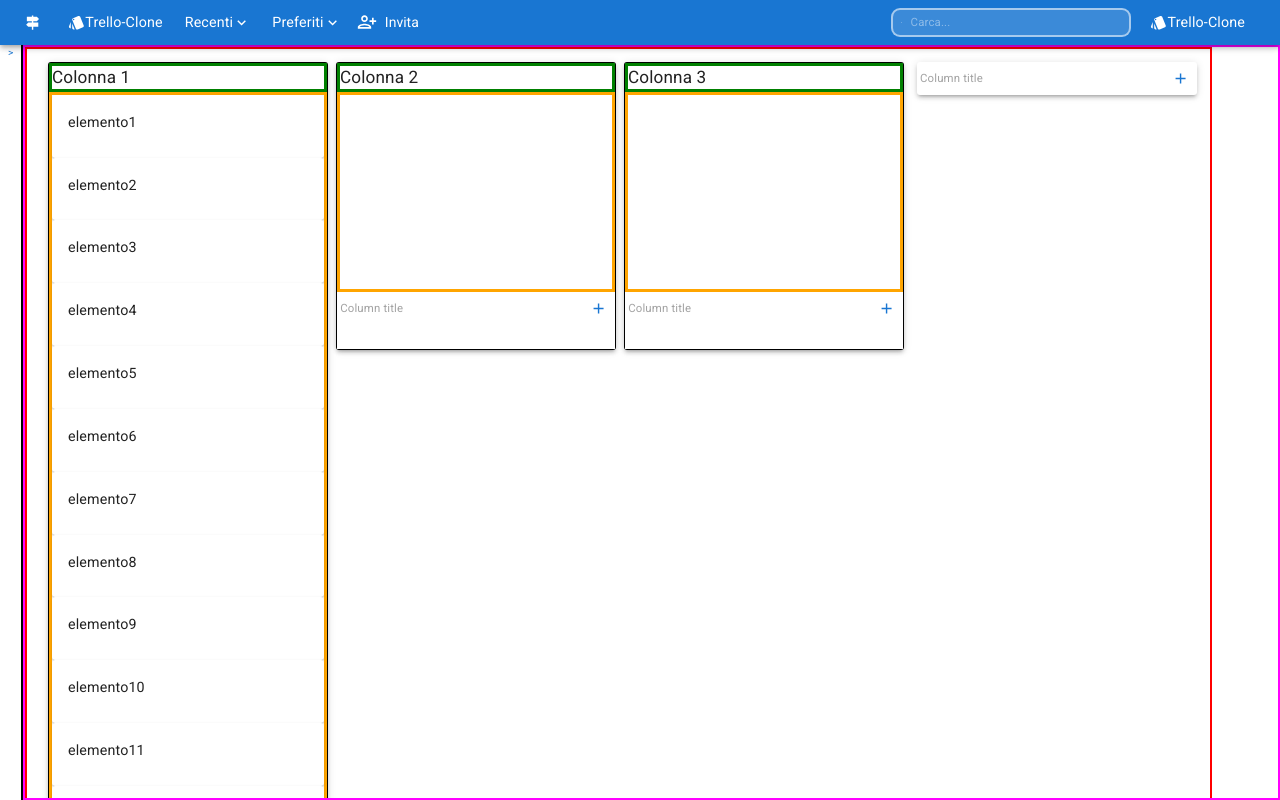
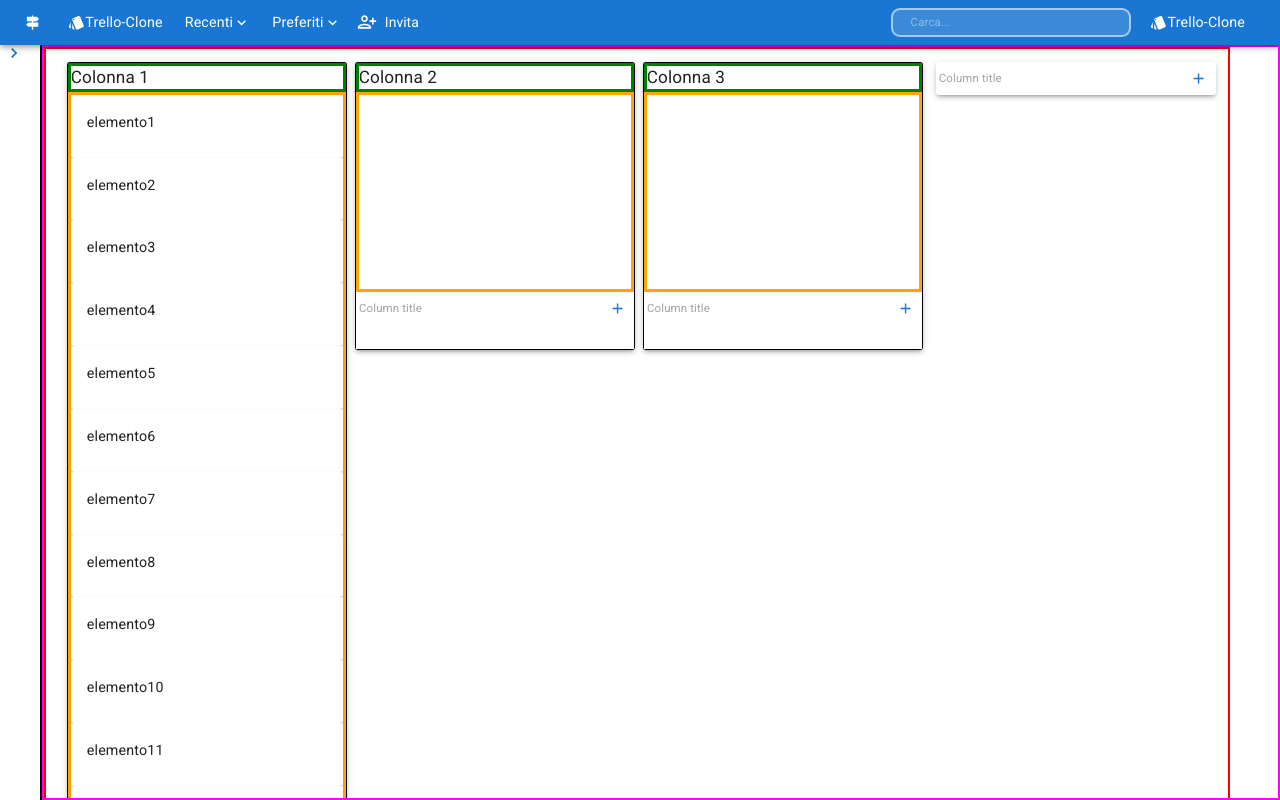
Before and after one commit to matteo9966/Trello-Clone, a React (Create React App) app: page / in a window 1280 px wide. Built offline with nearby package versions, Linux system fonts and the light colour scheme; what short-unique-id would draw is missing.

Commit message:
[UPDATE] improve the drawer CSS

```diff
--- a/src/components/DefaultDrawer/DrawerContent.tsx
+++ b/src/components/DefaultDrawer/DrawerContent.tsx
@@ -6,60 +6,77 @@ import SettingsIcon from "@mui/icons-material/Settings";
 import { useDispatch } from "react-redux";
 import { closeDrawer } from "../../redux/drawerSlice";
 import { v4 as uuidv4 } from "uuid";
+import KeyboardArrowLeftIcon from "@mui/icons-material/KeyboardArrowLeft";
+import DashboardIcon from "@mui/icons-material/Dashboard";
+import MenuBullet from "./MenuBullet";
+import { minHeight } from "@mui/system";
 
 const DrawerContent = () => {
   const dispatch = useDispatch();
 
   const workSpaceHeader = (
-    <Fragment>
+    <div
+      style={{
+        minWidth: "200px",
+        display: "flex",
+        alignItems: "center",
+        flexWrap: "nowrap",
+      }}
+    >
       <Avatar variant="square" sx={{ margin: 0 }}>
         S
       </Avatar>{" "}
-      <Typography paragraph noWrap sx={{ margin: 0 }}>
-        spazio di lavoro di default{" "}
-        <Button size="small" onClick={() => dispatch(closeDrawer())}>
-          {"<"}
-        </Button>
-        <Typography variant="subtitle2">gratis</Typography>
+      <Typography paragraph sx={{ margin: " 0 3% 0 3%" }}>
+        {" "}
+        Spazio di lavoro gratis
       </Typography>
-    </Fragment>
+      <Button
+        size="small"
+        onClick={() => dispatch(closeDrawer())}
+        startIcon={<KeyboardArrowLeftIcon />}
+      />
+    </div>
   );
 
-  const bulletinBoard = (
-    <Fragment>
-      <Typography paragraph noWrap>
-        <FormatListBulletedIcon />
+  const workspace = (
+    <div>
+      <Typography
+        fontSize={14}
+        sx={{ padding: "0 0 10px 0", fontWeight: "bold" }}
+      >
+        Viste dello spazio di lavoro
       </Typography>
-      <Typography paragraph noWrap>
-        Bacheca
-      </Typography>
-    </Fragment>
+      <MenuBullet
+        icon={<DashboardIcon />}
+        text="Tabelle dello spazio di lavoro"
+      />
+    </div>
   );
 
-  const members = (
-    <Fragment>
-      <Typography paragraph noWrap>
-        <PersonOutlineIcon />
+  const youreBulletinBoard = (
+    <div>
+      <Typography
+        fontSize={14}
+        sx={{ padding: "0 0 10px 0", fontWeight: "bold" }}
+      >
+        le tue bacheche
       </Typography>
-      <Typography paragraph noWrap>
-        Membri
-      </Typography>
-    </Fragment>
+      <MenuBullet
+        icon={
+          <div
+            style={{
+              minWidth: "10px",
+              minHeight: "10px",
+              borderRadius: "28%",
+              backgroundColor: "grey",
+            }}
+          />
+        }
+        text="bacheca 1° "
+      />
+    </div>
   );
 
-  const settings = (
-    <Fragment>
-      <Typography paragraph noWrap>
-        <SettingsIcon />
-      </Typography>
-      <Typography paragraph noWrap>
-        Impostazioni
-      </Typography>
-    </Fragment>
-  );
-
-  const workspace = "Viste dello spazio di lavoro";
-  const youreBulletinBoard = " le tue bacheche";
   return (
     <Box
       component="div"
@@ -77,16 +94,17 @@ const DrawerContent = () => {
           <hr
             style={{
               backgroundColor: "black",
-              width: "100%",
+              padding: 0,
+              width: 290,
             }}
           />,
-          bulletinBoard,
-          members,
-          settings,
+          <MenuBullet icon={<FormatListBulletedIcon />} text="Bacheca" />,
+          <MenuBullet icon={<SettingsIcon />} text="Impostazioni" />,
+          <MenuBullet icon={<PersonOutlineIcon />} text="Membri" />,
           workspace,
           youreBulletinBoard,
         ].map((itemList) => {
-          return <ListItem key={uuidv4()}>{itemList}</ListItem>;
+          return <ListItem key={uuidv4()} sx={{}}>{itemList}</ListItem>; // aggiusta il padding di listItem
         })}
       </List>
     </Box>
--- /dev/null
+++ b/src/components/DefaultDrawer/MenuBullet.tsx
@@ -0,0 +1,22 @@
+import { FC } from "react";
+import { Typography } from "@mui/material";
+
+const MenuBullet: FC<{ icon: any ; text: string }> = ({ icon, text }) => {
+  return (
+    <div
+      style={{
+        minWidth: "200px",
+        display: "flex",
+        alignItems: "center",
+        flexWrap: "nowrap",
+      }}
+    >
+        {icon}
+      <Typography paragraph noWrap sx={{ margin: " 0 0 0 3%" }}>
+        {text}
+      </Typography>
+    </div>
+  );
+};
+
+export default MenuBullet;
--- a/src/components/DefaultDrawer/index.tsx
+++ b/src/components/DefaultDrawer/index.tsx
@@ -3,6 +3,7 @@ import DrawerContent from "./DrawerContent";
 import { useDispatch, useSelector } from "react-redux";
 import { RootState } from "../../redux/store";
 import { openDrawer } from "../../redux/drawerSlice";
+import KeyboardArrowRightIcon from "@mui/icons-material/KeyboardArrowRight";
 
 const DefaultDrawer = () => {
   const drawerState = useSelector((state: RootState) => state.drawer);
@@ -36,9 +37,8 @@ const DefaultDrawer = () => {
         <Button
           onClick={() => dispatch(openDrawer())}
           style={{ minWidth: "7px", height: "2%" }}
-        >
-          {">"}
-        </Button>
+          startIcon={<KeyboardArrowRightIcon />}
+        />
       ) : (
         ""
       )}
```
